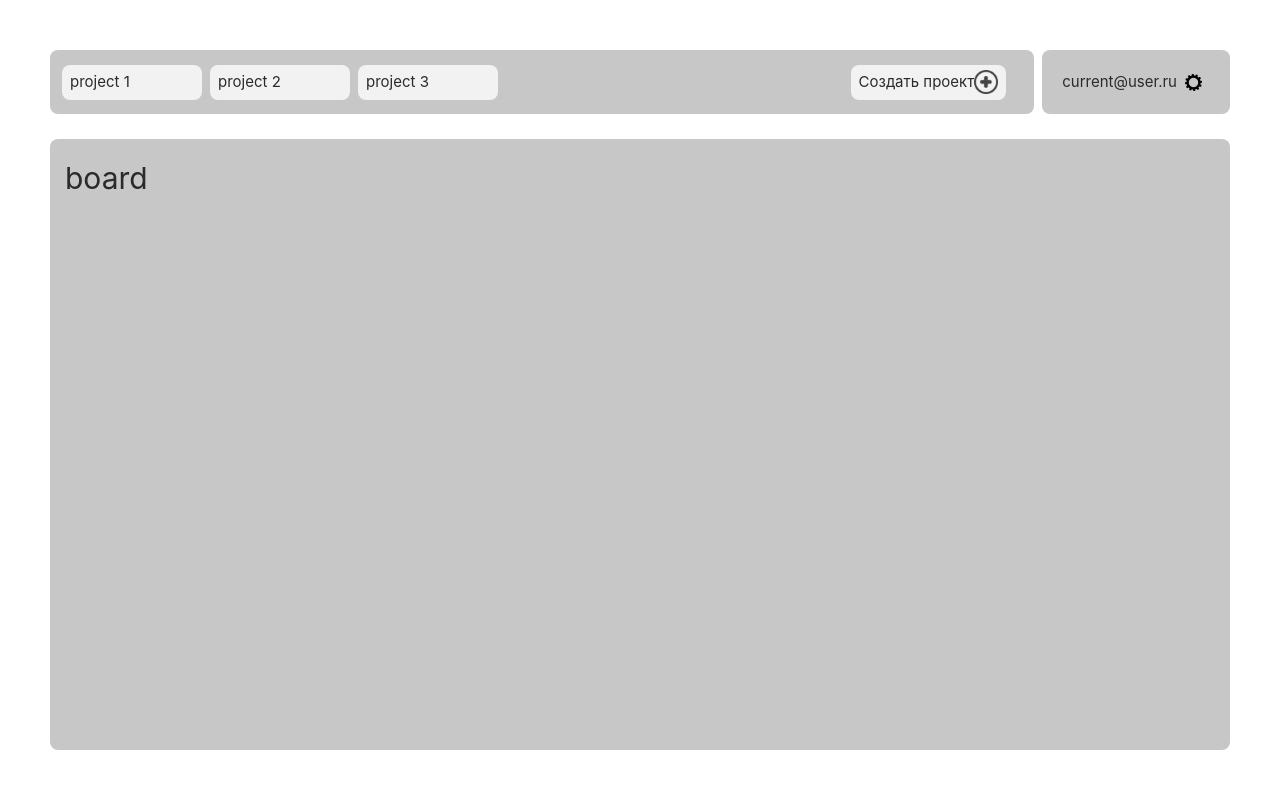
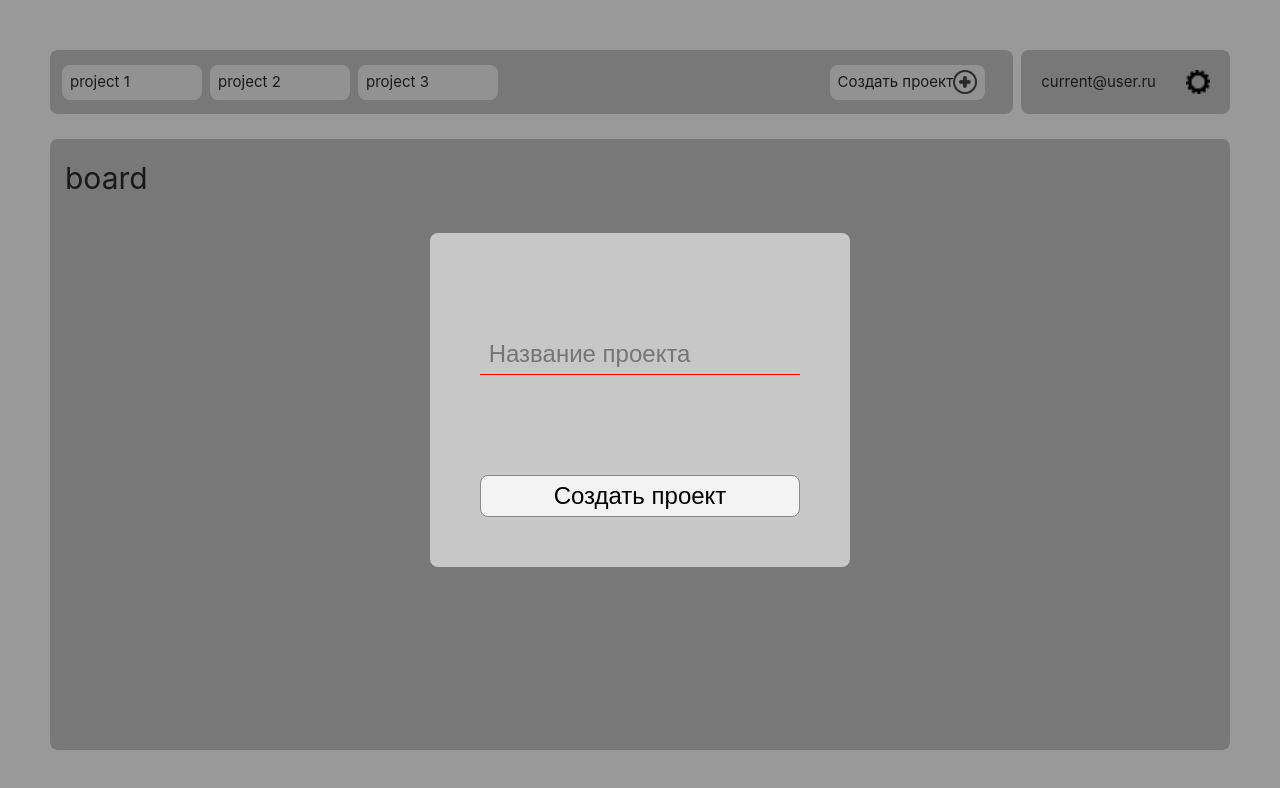
Before and after one commit to DimaDostoevskiy/trera_taskboard_2.0_front, a Vue app: page / in a window 1280 px wide. Shown: the top 788 px of the page. Built offline with nearby package versions, Linux system fonts and the light colour scheme; no server answers; sample sign-in values are in the browser's storage.

Commit message:
add create proj modal

```diff
--- a/src/api/api.js
+++ b/src/api/api.js
@@ -53,7 +53,8 @@ export default {
     return result;
   },
   createProject: async (token, name) => {
-    let result = false;
+    let isOk = false;
+    let mes = "";
     await axios
       .post(
         `${basicRoute}projects/`,
@@ -68,11 +69,14 @@ export default {
       )
       .then(function (response) {
         console.log(response);
-        result = response.status === 200 ? response.data.token : false;
+        if (response.status === 200) {
+          mes = response.data.message;
+          isOk = true;
+        }
       })
       .catch(function (error) {
         console.error(error);
       });
-    return result;
+    return { ok: isOk, message: mes };
   },
 };
--- a/src/assets/main.css
+++ b/src/assets/main.css
@@ -4,8 +4,10 @@
   min-width: 100vw;
   min-height: 100vh;
   height: 100vh;
+  max-width: 1920px;
 }
 .input {
+  width: 320px;
   height: 42px;
   min-width: 320px;
   font-size: 24px;
@@ -14,6 +16,10 @@
   color: var(--color-text);
   background-color: var(--color-bg-board);
 }
+.input__error{
+  border-bottom: 1px solid red;
+}
+
 
 .input:focus,
 .input:focus-visible,
@@ -22,12 +28,14 @@
   border-bottom: 1px solid;
 }
 .btn {
+  margin: 0 auto;
+  height: 42px;
+  width: 320px;
+
+  font-size: 24px;
+
   border: 1px solid rgb(136, 136, 136);
   border-radius: 8px;
-  height: 42px;
-  min-width: 320px;
-
-  font-size: 24px;
   color: var(--color-text-primary);
   background-color: var(--color-btn);
 }
@@ -52,10 +60,11 @@
   display: flex;
   flex-direction: column;
 
-  width: 500px;
-  min-width: 310px;
+  width: fit-content;
+  max-width: 1920px;
+  min-width: 320px;
+  margin: 0 auto;
   height: fit-content;
-
   border-radius: 8px;
   background-color: var(--color-bg-board);
 }
--- a/src/components/Navbar.vue
+++ b/src/components/Navbar.vue
@@ -7,7 +7,13 @@
         <div class="project-item">project 3</div>
       </div>
       <div class="controls">
-        <div class="btn-create-proj">Создать проект<img class="add" src="../assets/images/add.png" alt="add" /></div>
+        <a class="btn-create-proj" @click="createProject" >Создать проект
+          <img
+            class="add"
+            src="../assets/images/add.png"
+            alt="add"
+          />
+        </a>
       </div>
     </div>
     <div class="current-user">
@@ -16,6 +22,17 @@
     </div>
   </nav>
 </template>
+
+
+<script setup>
+import { defineEmits } from 'vue';
+
+const emit = defineEmits('createProjectModal');
+const createProject = () =>{
+  emit('createProjectModal');
+}
+
+</script>
 
 <style scoped>
 .navbar {
@@ -66,10 +83,12 @@
   background-color: var(--color-bg-board);
 }
 .gear {
-  margin: 0 8px;
+  width: 24px;
+  height: 24px;
+  margin: 0 0 0 30px;
 }
 .add {
-  width:  24px;
+  width: 24px;
   height: 24px;
 }
 
@@ -90,7 +109,7 @@
   border-radius: 8px;
   background-color: var(--color-background-secondary);
   cursor: pointer;
-
+  text-decoration: none;
 }
 
 </style>
--- /dev/null
+++ b/src/pages/CreateProjectModal.vue
@@ -0,0 +1,98 @@
+<template>
+  <div v-if="isOpened" class="modal-wrapper">
+    <div class="modal">
+      <div class="card">
+        <input
+          class="input"
+          :class="{ input__error: hasError }"
+          v-model="name"
+          placeholder=" Название проекта"
+          type="text"
+        />
+        <button class="btn" @click="createProj">Создать проект</button>
+      </div>
+    </div>
+    <div @click="close" class="overlay"></div>
+  </div>
+</template>
+
+<script setup>
+import { ref, defineProps, defineEmits } from "vue";
+import api from "@/api/api";
+
+import { useRouter } from "vue-router";
+
+const emit = defineEmits(["close"]);
+defineProps(["isOpened"]);
+
+const router = useRouter();
+
+const name = ref("");
+const hasError = ref(true);
+
+const createProj = async () => {
+  if (name.value.length < 6) {
+    hasError.value = !hasError.value;
+    console.log("в имени недостаточно символв");
+  }
+  const res = await api.createProject(
+    localStorage.getItem("token"),
+    name.value
+  );
+  if (res.ok) {
+    console.log(res.message);
+    router.push("/");
+  } else {
+    console.log(res.message);
+    //TODO: toast show res.message
+  }
+};
+
+const close = () => {
+  console.log(`emit('close')`);
+  emit("close");
+};
+</script>
+
+<style scoped>
+.card {
+  padding: 0 50px;
+}
+.input {
+  margin: 100px auto 100px auto;
+}
+
+.btn {
+  margin: 0px auto 50px auto;
+}
+
+.modal-wrapper {
+  position: absolute;
+  top: 0;
+  bottom: 0;
+  left: 0;
+  right: 0;
+}
+
+.overlay {
+  position: absolute;
+  top: 0;
+  bottom: 0;
+  left: 0;
+  right: 0;
+  background-color: black;
+  opacity: 0.4;
+}
+.modal {
+  position: absolute;
+  top: 0;
+  bottom: 0;
+  left: 0;
+  right: 0;
+  display: flex;
+  justify-content: center;
+  align-items: center;
+  z-index: 1;
+  pointer-events: none;
+}
+</style>
--- a/src/pages/HomePage.vue
+++ b/src/pages/HomePage.vue
@@ -1,13 +1,18 @@
 <template>
   <div class="container">
-    <NavbarVue />
+    <NavbarVue @createProjectModal="isCreateOpened = true" />
     <TaskBoardVue />
+    <CreateProjectModalVue
+      :is-opened="isCreateOpened"
+      @close="isCreateOpened = false"/>
+
   </div>
 </template>
 
 <script setup>
 import NavbarVue from "../components/Navbar.vue";
 import TaskBoardVue from "../components/TaskBoard.vue";
+import CreateProjectModalVue from "./CreateProjectModal.vue";
 
 import { onMounted, ref } from "vue";
 import { useAuthStore } from "@/stores/useAuthStore";
@@ -15,6 +20,7 @@ import api from "@/api/api";
 
 const store = useAuthStore();
 const projectList = ref([]);
+const isCreateOpened = ref(true);
 
 onMounted(() => {
   store.token = localStorage.getItem("token");
--- a/src/pages/SignInPage.vue
+++ b/src/pages/SignInPage.vue
@@ -45,15 +45,15 @@ const signIn = async () => {
 }
 .card{
   margin: 0 auto;
-  padding-top: 30px;
+  padding: 50px;
 }
 .input {
-  margin: 30px auto 0 auto;
+  margin: 0px auto 40px auto;
 }
 .btn {
-  margin: 50px auto;
+  margin: 40px auto 60px auto;
 }
 .link {
-  margin: 0px auto 30px auto;
+  margin: 0px auto;
 }
 </style>
--- a/src/pages/SignUpPage.vue
+++ b/src/pages/SignUpPage.vue
@@ -1,7 +1,7 @@
 <template>
   <div class="signup">
     <div class="card">
-      <input class="input" v-model="name" placeholder=" Ваше имя" type="text" />
+      <input class="input" v-model="name" placeholder=" ваше имя" type="text" />
       <input
         class="input"
         v-model="email"
@@ -14,7 +14,7 @@
         placeholder=" надёжный пароль"
         type="password"
       />
-      <button class="btn" @click="signUp">Зарегестрироваться</button>
+      <button class="btn" @click="signUp">signup</button>
     </div>
   </div>
 </template>
@@ -45,16 +45,16 @@ const signUp = async () => {
 .signup {
   padding-top: 50px;
 }
+.card{
+  margin: 0 auto;
+  padding: 50px;
+  background-color: var(--color-bg-board);
+}
 .input {
-  margin: 30px auto 0 auto;
+  margin: 0px auto 40px auto;
   border-bottom: 1px solid;
 }
 .btn {
-  margin: 60px auto;
-}
-.card{
-  margin: 0 auto;
-  padding-top: 30px;
-  background-color: var(--color-bg-board);
+  margin: 40px auto;
 }
 </style>
--- a/src/router/index.js
+++ b/src/router/index.js
@@ -3,6 +3,7 @@ import { createRouter, createWebHistory } from "vue-router";
 import HomePage from "@/pages/HomePage.vue";
 import SignInPage from "@/pages/SignInPage.vue";
 import SignUpPage from "@/pages/SignUpPage.vue";
+import CreateProjectModal from "@/pages/CreateProjectModal.vue"
 
 const router = createRouter({
   history: createWebHistory(),
@@ -22,6 +23,11 @@ const router = createRouter({
       name: "signup",
       component: SignUpPage,
     },
+    {
+      path: "/project/create",
+      name: "modal-create",
+      component: CreateProjectModal,
+    },
   ],
 });
 
```
